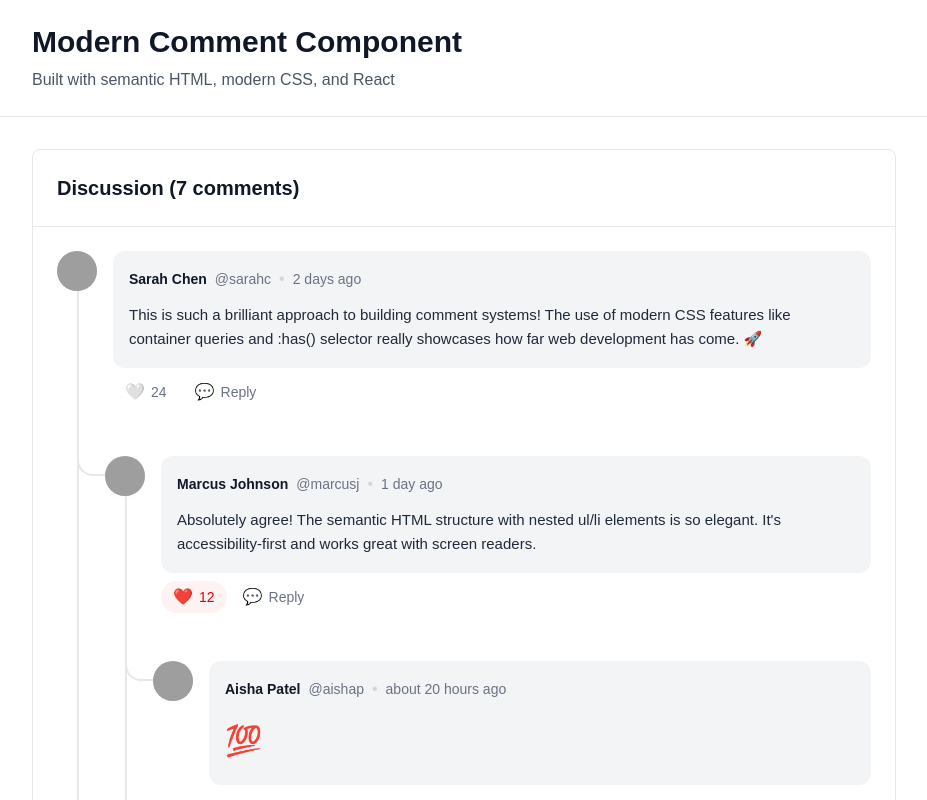
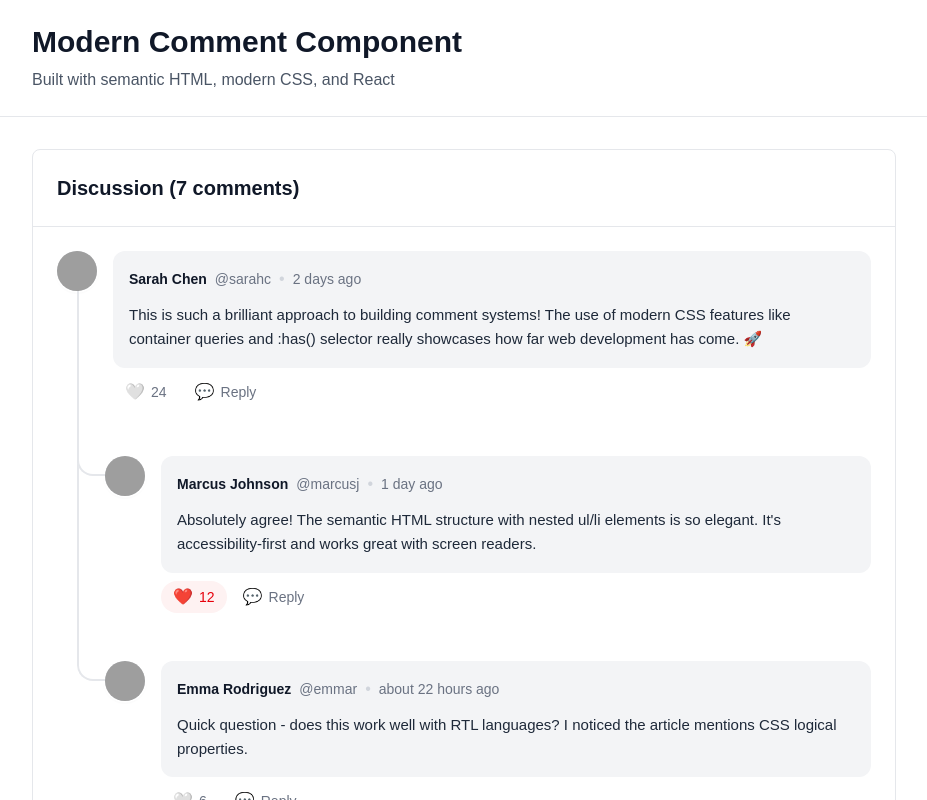
Before and after one commit to SnakeTuan/handmade-comment-component, a Next.js app: page / in a window 1280 px wide. Shown: the top 800 px of the page, without its empty margins (176-1103 px from the left). Built offline with nearby package versions, Linux system fonts and the light colour scheme; grey boxes are pictures that could not be loaded.

Commit message:
complete UI for show more replies function

```diff
--- a/src/app/globals.css
+++ b/src/app/globals.css
@@ -12,8 +12,6 @@
   --font-mono: var(--font-geist-mono);
 }
 
-
-
 body {
   background: var(--background);
   color: var(--foreground);
@@ -23,12 +21,11 @@ body {
 /* Comment Component Styles */
 .comment-list {
   --comment-indent: 3rem;
-  --avatar-size: 2.5rem; /* 40px - keep consistent */
-  --avatar-center: calc(1.5rem + 1.25rem); /* padding + half avatar = 2.75rem */
+  --avatar-size: 2.5rem; /* 40px */
+  --avatar-center: calc(1.5rem + 1.25rem); /* p-6 + half avatar */
   --line-width: 2px;
   --line-color: #e5e7eb;
-  --line-color-dark: #374151;
-  --connector-radius: 16px; /* Increased from 8px for a smoother curve */
+  --connector-radius: 16px;
   margin: 0;
   padding: 0;
   list-style: none;
@@ -36,16 +33,28 @@ body {
 
 .comment-item {
   position: relative;
-  margin: 0;
-  padding: 0;
 }
 
-/* Apply indentation to comment content, not list structure */
-.comment[style*="--depth"] {
+/* Indentation for all comments */
+.comment[style*="--depth"], .comment-show-more[style*="--depth"] {
   margin-left: calc(var(--depth, 0) * var(--comment-indent));
 }
 
-article.comment.is-reply::after {
+/* Vertical line from parent avatar - ONLY for items with children */
+.comment-item.has-children > .comment::before {
+  content: '';
+  position: absolute;
+  left: var(--avatar-center);
+  top: calc(1.5rem + var(--avatar-size));
+  bottom: 0;
+  width: var(--line-width);
+  background: var(--line-color);
+  z-index: 1;
+  transition: background-color 0.3s ease;
+}
+
+/* Curved connector for replies */
+.comment.is-reply::after {
   content: '';
   position: absolute;
   z-index: 1;
@@ -56,9 +65,11 @@ article.comment.is-reply::after {
   border-bottom: var(--line-width) solid var(--line-color);
   border-left: var(--line-width) solid var(--line-color);
   border-bottom-left-radius: var(--connector-radius);
+  transition: border-color 0.3s ease;
 }
 
-.comment-item.is-reply.is-not-last-child::before {
+/* Vertical line for replies that are not the last in their list */
+.comment-list.is-nested > .comment-item:not(:last-child)::before {
     content: '';
     position: absolute;
     left: calc(var(--avatar-center) + (var(--depth) - 1) * var(--comment-indent));
@@ -67,80 +78,42 @@ article.comment.is-reply::after {
     width: var(--line-width);
     background-color: var(--line-color);
     z-index: 0;
+    transition: background-color 0.3s ease;
 }
 
-/* Styles for the "Show More Replies" button */
-.comment-show-more {
-  position: relative;
-  /* The padding and gap should match the .comment article */
-  padding-left: calc(var(--comment-indent) * var(--depth));
-}
-
-.comment-show-more::before {
-  content: '';
-  position: absolute;
-  left: calc(var(--avatar-center) + (var(--depth) - 1) * var(--comment-indent));
-  top: 0;
-  bottom: 0;
-  width: var(--line-width);
-  background-color: var(--line-color);
-  z-index: 0;
-}
-
-.comment-show-more::after {
+/* Lines for the "Show More" button */
+.comment-show-more.is-reply::after { /* Curved part */
   content: '';
   position: absolute;
   z-index: 1;
   top: 0;
   height: calc(1.5rem + var(--avatar-size) / 2);
-  left: calc(var(--avatar-center) - var(--comment-indent));
+  left: calc(var(--avatar-center) - var(--comment-indent) + 3rem); /* Adjusted for padding */
   width: calc(var(--comment-indent) - var(--avatar-center) + 1.5rem);
   border-bottom: var(--line-width) solid var(--line-color);
   border-left: var(--line-width) solid var(--line-color);
   border-bottom-left-radius: var(--connector-radius);
+  transition: border-color 0.3s ease;
 }
 
-/* Add transition to pseudo-elements for smooth color change */
-article.comment.is-reply::after,
-.comment-item.is-reply.is-not-last-child::before,
-.comment-item:has(ul) > .comment::before,
-.comment-show-more::before,
-.comment-show-more::after {
-  transition: background-color 0.3s ease, border-color 0.3s ease;
+/* --- HOVER EFFECTS --- */
+
+/* Parent hover highlights its own vertical line */
+.comment-item.has-children > .comment:hover::before {
+  background-color: #000000;
 }
 
-/* Vertical continuation lines for parent comments with replies */
-.comment-item:has(ul) > .comment::before {
-  content: '';
-  position: absolute;
-  left: var(--avatar-center);
-  top: calc(1.5rem + var(--avatar-size)); /* Start below parent avatar */
-  bottom: 0; /* Extend to end of parent comment only */
-  width: var(--line-width);
-  background: var(--line-color);
-  z-index: 1;
+/* Parent hover highlights the vertical lines of its direct children */
+.comment-item > .comment:hover ~ .comment-list > .comment-item::before {
+  background-color: #000000;
 }
 
-/* Highlight lines when hovering over a comment */
-.comment-item:has(ul) > .comment:hover::before /* Vertical line of the hovered parent */
-{
-  background-color: #000000; /* Change to black on hover */
+/* Parent hover highlights the curved line of its direct children */
+.comment-item > .comment:hover ~ .comment-list .comment.is-reply::after {
+  border-color: #000000;
 }
 
-.comment-item:has(ul) > .comment:hover ~ ul > .comment-item > article.comment.is-reply::after /* Curved line of immediate child */
-{
-  border-color: #000000; /* Change to black on hover */
-}
-
-.comment-item:has(ul) > .comment:hover ~ ul > .comment-item.is-reply.is-not-last-child::before /* Vertical line of immediate child aligning with parent */
-{
-  background-color: #000000; /* Change to black on hover */
-  border-color: #000000; /* Change to black on hover */
-}
-
-/* Hover effect for the show more replies button */
-.comment-show-more:hover::before,
-.comment-show-more:hover::after {
-  background-color: #000000;
+/* Parent hover highlights the lines for the "show more" button */
+.comment-item > .comment:hover ~ .comment-list .comment-show-more.is-reply::after {
   border-color: #000000;
 }
--- a/src/components/Comment.tsx
+++ b/src/components/Comment.tsx
@@ -6,11 +6,9 @@ interface CommentProps {
   onLike?: (commentId: string) => void;
   onReply?: (commentId: string) => void;
   isReply?: boolean;
-  showMoreRepliesCount?: number; // New prop for showing more replies
-  onShowMoreReplies?: (commentId: string) => void; // New prop for handling show more replies click
 }
 
-export default function Comment({ comment, onLike, onReply, isReply, showMoreRepliesCount, onShowMoreReplies }: CommentProps) {
+export default function Comment({ comment, onLike, onReply, isReply }: CommentProps) {
   const handleLike = () => {
     onLike?.(comment.id);
   };
@@ -31,7 +29,6 @@ export default function Comment({ comment, onLike, onReply, isReply, showMoreRep
   ].filter(Boolean).join(" ");
 
   return (
-    <>
     <article
       className={articleClasses}
       style={{ '--depth': comment.depth || 0 } as React.CSSProperties}
@@ -112,24 +109,5 @@ export default function Comment({ comment, onLike, onReply, isReply, showMoreRep
         </footer>
       </div>
     </article>
-
-      {showMoreRepliesCount && showMoreRepliesCount > 0 && (
-        <div
-          className="comment-show-more relative flex gap-4 p-6 hover:bg-gray-50/50 transition-colors"
-          style={{ '--depth': (comment.depth || 0) + 1 } as React.CSSProperties}
-        >
-          <div className="comment-avatar flex-shrink-0">
-            {/* Placeholder for alignment */}
-            <div className="w-10 h-10 rounded-full bg-gray-200 ring-2 ring-white shadow-sm opacity-0"></div>
-          </div>
-          <button
-            onClick={() => onShowMoreReplies?.(comment.id)}
-            className="flex-1 min-w-0 text-left text-blue-600 hover:underline font-medium text-sm"
-          >
-            Show {showMoreRepliesCount} more replies
-          </button>
-        </div>
-      )}
-    </>
   );
 }
--- a/src/components/CommentList.tsx
+++ b/src/components/CommentList.tsx
@@ -7,6 +7,7 @@ interface CommentListProps {
   onLike?: (commentId: string) => void;
   onReply?: (commentId: string) => void;
   maxDepth?: number;
+  isNested?: boolean;
 }
 
 const INITIAL_REPLIES_DISPLAY_COUNT = 2;
@@ -16,13 +17,13 @@ export default function CommentList({
   onLike,
   onReply,
   maxDepth = 4,
+  isNested = false,
 }: CommentListProps) {
   const [visibleRepliesMap, setVisibleRepliesMap] = useState<Map<string, number>>(() => new Map());
 
   const handleShowMoreReplies = (commentId: string) => {
     setVisibleRepliesMap(prevMap => {
       const newMap = new Map(prevMap);
-      // Set to a very large number to show all replies
       newMap.set(commentId, Infinity);
       return newMap;
     });
@@ -31,20 +32,32 @@ export default function CommentList({
   if (!comments.length) return null;
 
   return (
-    <ul className="comment-list space-y-0">
+    <ul className={`comment-list ${!isNested ? 'space-y-0' : ''}`}>
       {comments.map((comment, index) => {
-        const isLastComment = index === comments.length - 1;
-        const isReply = (comment.depth || 0) > 0;
-        const liClasses = [
-          "comment-item",
-          isReply ? "is-reply" : "",
-          !isLastComment ? "is-not-last-child" : ""
-        ].filter(Boolean).join(" ");
-
         const totalReplies = comment.totalReplies !== undefined ? comment.totalReplies : comment.replies.length;
         const currentVisibleReplies = visibleRepliesMap.get(comment.id) || INITIAL_REPLIES_DISPLAY_COUNT;
         const repliesToDisplay = comment.replies.slice(0, currentVisibleReplies);
         const showMoreRepliesCount = totalReplies - repliesToDisplay.length;
+
+        const hasChildren = comment.replies.length > 0;
+        const isReply = (comment.depth || 0) > 0;
+
+        const liClasses = [
+          "comment-item",
+          hasChildren ? "has-children" : ""
+        ].filter(Boolean).join(" ");
+
+        const showMoreClasses = [
+          "comment",
+          "is-reply",
+          "comment-show-more",
+          "relative",
+          "flex",
+          "gap-4",
+          "p-6",
+          "hover:bg-gray-50/50",
+          "transition-colors"
+        ].join(" ");
 
         return (
           <li
@@ -52,24 +65,51 @@ export default function CommentList({
             className={liClasses}
             style={{ '--depth': comment.depth || 0 } as React.CSSProperties}
           >
-            {/* Render the comment */}
             <Comment
               comment={comment}
               onLike={onLike}
               onReply={onReply}
               isReply={isReply}
-              showMoreRepliesCount={showMoreRepliesCount > 0 ? showMoreRepliesCount : undefined}
-              onShowMoreReplies={handleShowMoreReplies}
             />
 
-            {/* Render nested replies if they exist and we haven't exceeded max depth */}
-            {repliesToDisplay.length > 0 && (comment.depth || 0) < maxDepth && (
-              <CommentList
-                comments={repliesToDisplay}
-                onLike={onLike}
-                onReply={onReply}
-                maxDepth={maxDepth}
-              />
+            {/* Render replies and "show more" button in their own list */}
+            {(repliesToDisplay.length > 0 || showMoreRepliesCount > 0) && (comment.depth || 0) < maxDepth && (
+              <ul className="comment-list is-nested">
+                {repliesToDisplay.map((reply, replyIndex) => {
+                  const isLastReply = replyIndex === repliesToDisplay.length - 1 && showMoreRepliesCount === 0;
+                  const replyLiClasses = [
+                    "comment-item",
+                    !isLastReply ? "is-not-last-child" : ""
+                  ].filter(Boolean).join(" ");
+
+                  return (
+                    <li key={reply.id} className={replyLiClasses} style={{ '--depth': reply.depth || 0 } as React.CSSProperties}>
+                      <Comment
+                        comment={reply}
+                        onLike={onLike}
+                        onReply={onReply}
+                        isReply
+                      />
+                    </li>
+                  );
+                })}
+
+                {showMoreRepliesCount > 0 && (
+                  <li className="comment-item" style={{ '--depth': (comment.depth || 0) + 1 } as React.CSSProperties}>
+                    <div className={showMoreClasses}>
+                      <div className="comment-avatar flex-shrink-0">
+                        <div className="w-10 h-10 rounded-full bg-gray-200 ring-2 ring-white shadow-sm opacity-0"></div>
+                      </div>
+                      <button
+                        onClick={() => handleShowMoreReplies(comment.id)}
+                        className="flex-1 min-w-0 text-left text-blue-600 hover:underline font-medium text-sm"
+                      >
+                        Show {showMoreRepliesCount} more replies
+                      </button>
+                    </div>
+                  </li>
+                )}
+              </ul>
             )}
           </li>
         );
```
Also changed, not shown: .gemini-clipboard/image.png (deleted). Lines whose indentation alone changed are shown as unchanged.
